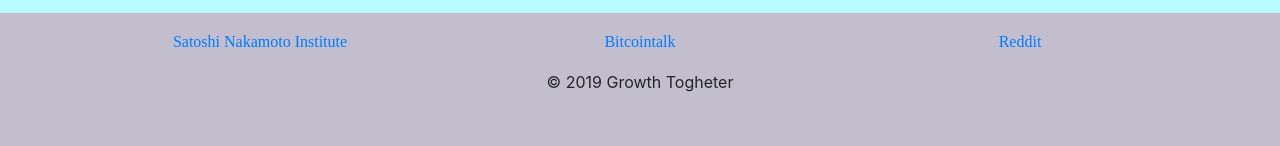
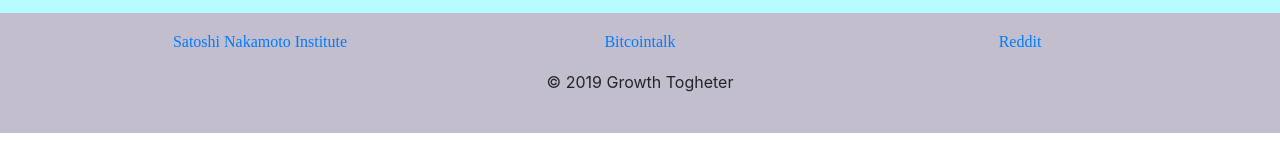
Before and after one commit to CAPTAINNEMO29/example, a Vue app: page / in a window 1280 px wide. Shown: the part 1758-1904 px from the top of the page. Built offline with nearby package versions, Linux system fonts and the light colour scheme.

Commit message:
"updated/row-margin"

```diff
--- a/src/components/BottomContainer.vue
+++ b/src/components/BottomContainer.vue
@@ -19,8 +19,8 @@
         </div>
       </div>
     </div>
-    <div class="row">
-      <p class="col text-center">© 2019 Growth Togheter</p>
+    <div class="">
+      <p class=" text-center">© 2019 Growth Togheter</p>
     </div>
   </section>
 </template>
--- a/src/components/TopContainer.vue
+++ b/src/components/TopContainer.vue
@@ -1,6 +1,6 @@
 <template>
   <section class="top-container">
-    <div class="container d-flex justifycontent-center d-block w-100">
+    <div class="container d-flex justify-content-center">
       <img
         @click="example"
         class="blockchain"
```
